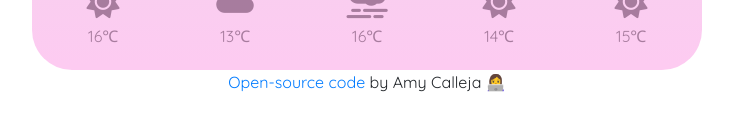
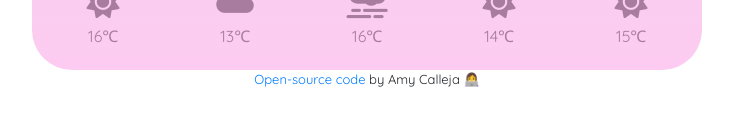
Before and after one commit to amy-calleja/vanilla-weather-app, a plain HTML site: page index.html in a window 1280 px wide. Shown: the part 457-588 px from the top of the page, without its empty margins (273-1006 px from the left). Drawn offline with nearby package versions, Linux system fonts and the light colour scheme; no server answers.

Commit message:
updated id-coded-by location and css of id

```diff
--- a/index.html
+++ b/index.html
@@ -81,14 +81,15 @@
           </div>
         </div>
       </div>
+      <div id="coded-by">
         <a
-        id="coded-by"
           href="https://github.com/amy-calleja/vanilla-weather-app"
           target="_blank"
           >Open-source code</a
         >
         by Amy Calleja 👩‍💻
       </div>
+    </div>
     <script src="src/index.js"></script>
   </body>
 </html>
--- a/src/styles.css
+++ b/src/styles.css
@@ -57,6 +57,10 @@ input {
   border-radius: 10px;
 }
 
+#coded-by {
+  font-size: 13px;
+}
+
 ::placeholder {
   color: whitesmoke;
 }
```
Lines whose indentation alone changed are shown as unchanged.
